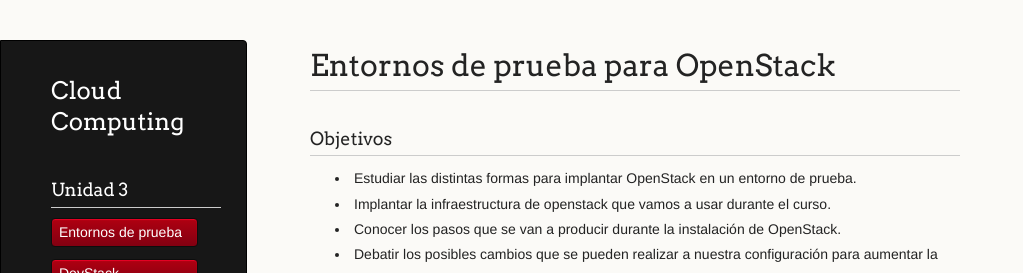
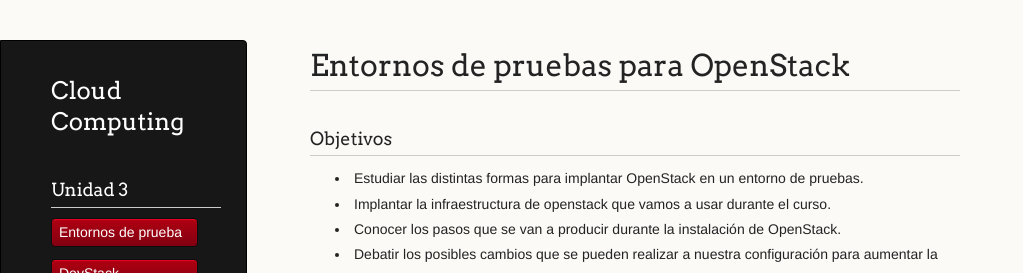
Before and after one commit to iesgn/cloud, a Jekyll site: the page built from curso/u3/index.md, in a window 1280 px wide. Shown: the top 273 px of the page, without its empty margins (0-1023 px from the left). Built offline with Jekyll 4.4.1, drawn with Linux system fonts in a browser that asks for light colours.

Commit message:
Cambiamos titulo a Entornos de pruebas

```diff
--- a/curso/u3/index.md
+++ b/curso/u3/index.md
@@ -1,12 +1,12 @@
 ---
 layout: blog
-tittle: Entornos de prueba para OpenStack
+tittle: Entornos de pruebas para OpenStack
 menu:
   - Unidad 3
 ---
 ###Objetivos
 
-* Estudiar las distintas formas para implantar OpenStack en un entorno de prueba.
+* Estudiar las distintas formas para implantar OpenStack en un entorno de pruebas.
 * Implantar la infraestructura de openstack que vamos a usar durante el curso.
 * Conocer los pasos que se van a producir durante la instalación de OpenStack.
 * Debatir los posibles cambios que se pueden realizar a nuestra configuración para aumentar la funcionalidad.
```
Also changed, not shown: curso/u3/devstack.md (+1 -1 lines), curso/u3/openstack-ansible.md (+1 -1 lines), curso/u3/rdo.md (+1 -1 lines).
